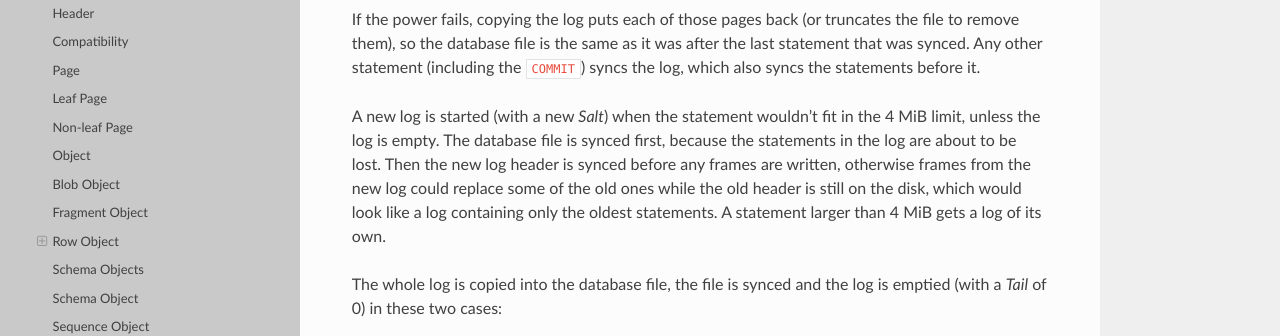
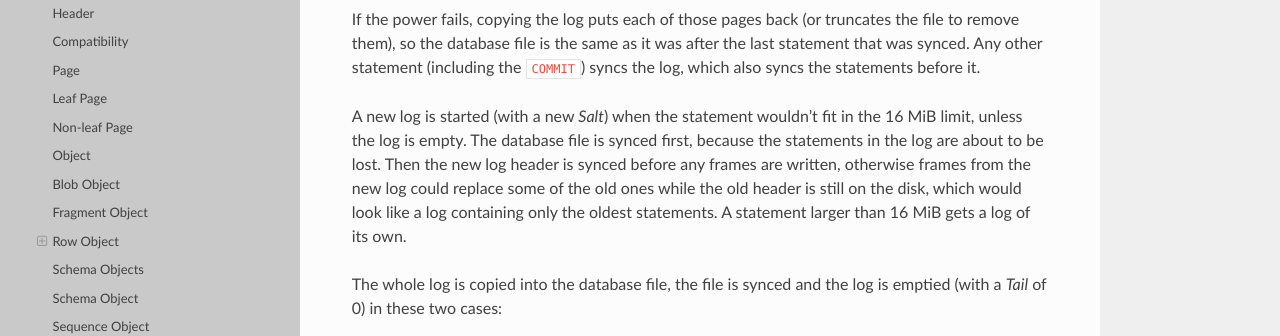
Before and after one commit to elliotchance/vsql, a Sphinx documentation site: the page built from docs/file-format.rst, in a window 1280 px wide and 900 px high, scrolled down 13426 px. Shown: the part 151-487 px from the top of the window. Built offline with Sphinx 7.4.7 and the Read the Docs theme 3.1.0, drawn with Linux system fonts in a browser that asks for light colours.

Commit message:
storage: Start the write-ahead log again less often (#1493)
The log started again once it reached 4 MiB. Starting again syncs the
database file and the new log, and after that each page that a statement
in an explicit transaction changes has to be synced in the new log once
before a statement can skip syncing it. A transaction that changes a few
pages per statement fills 4 MiB every few hundred statements, so it kept
syncing.

The limit is now 16 MiB. The log isn't made smaller when it starts
again, so it can take up to 16 MiB on the disk.

On speedtest1 on disk, the number of syncs goes from 13,084 to 6,890,
and the total from 7.6s to 6.9s.

Co-authored-by: Claude Opus 5.5 <noreply@anthropic.com>

```diff
--- a/docs/file-format.rst
+++ b/docs/file-format.rst
@@ -947,12 +947,12 @@ last statement that was synced. Any other statement (including the ``COMMIT``)
 syncs the log, which also syncs the statements before it.
 
 A new log is started (with a new *Salt*) when the statement wouldn't fit in the
-4 MiB limit, unless the log is empty. The database file is synced first, because
+16 MiB limit, unless the log is empty. The database file is synced first, because
 the statements in the log are about to be lost. Then the new log header is
 synced before any frames are written, otherwise frames from the new log could
 replace some of the old ones while the old header is still on the disk, which
 would look like a log containing only the oldest statements. A statement larger
-than 4 MiB gets a log of its own.
+than 16 MiB gets a log of its own.
 
 The whole log is copied into the database file, the file is synced and the log
 is emptied (with a *Tail* of 0) in these two cases:
```
Also changed, not shown: 1 other file.
